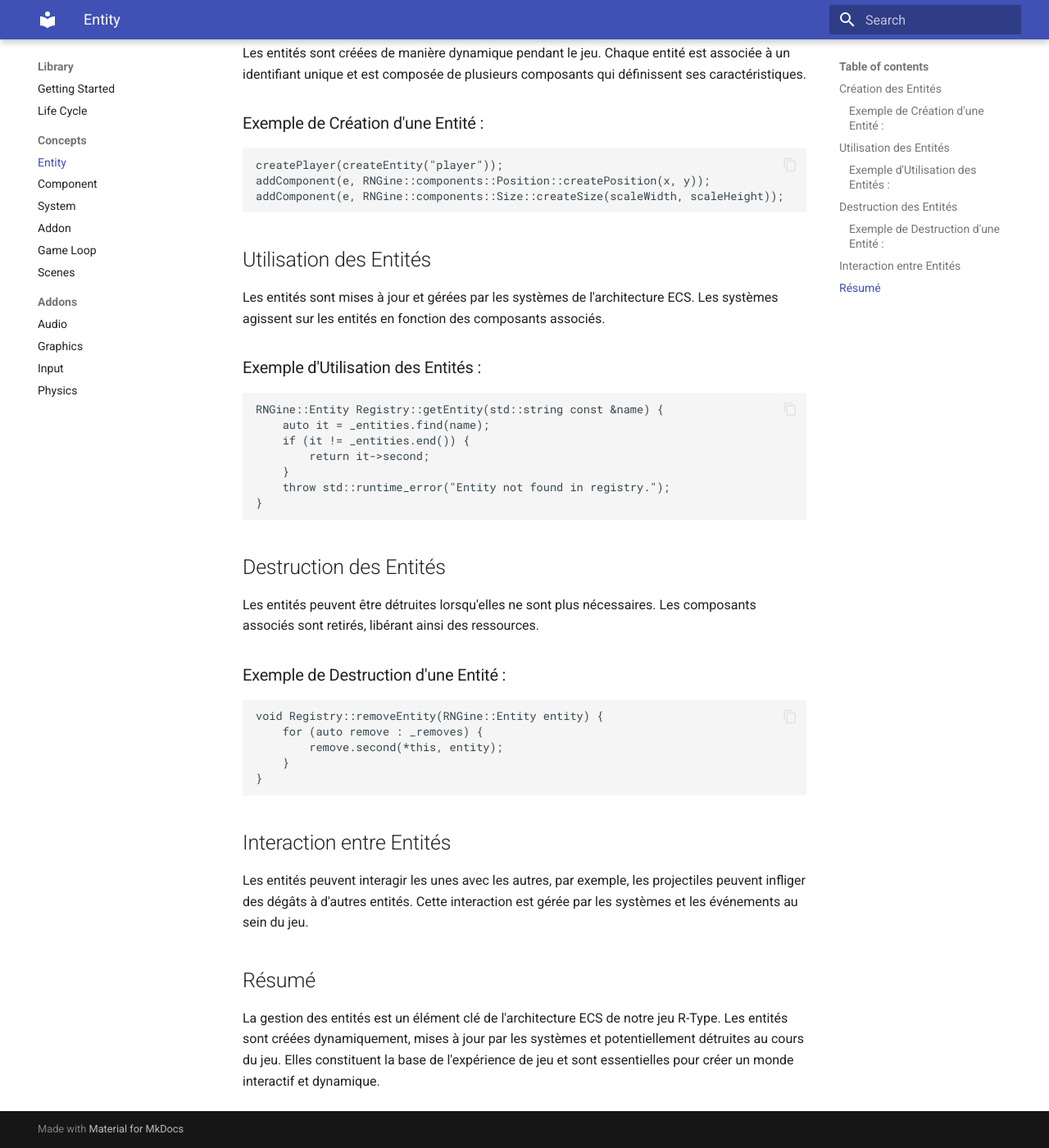
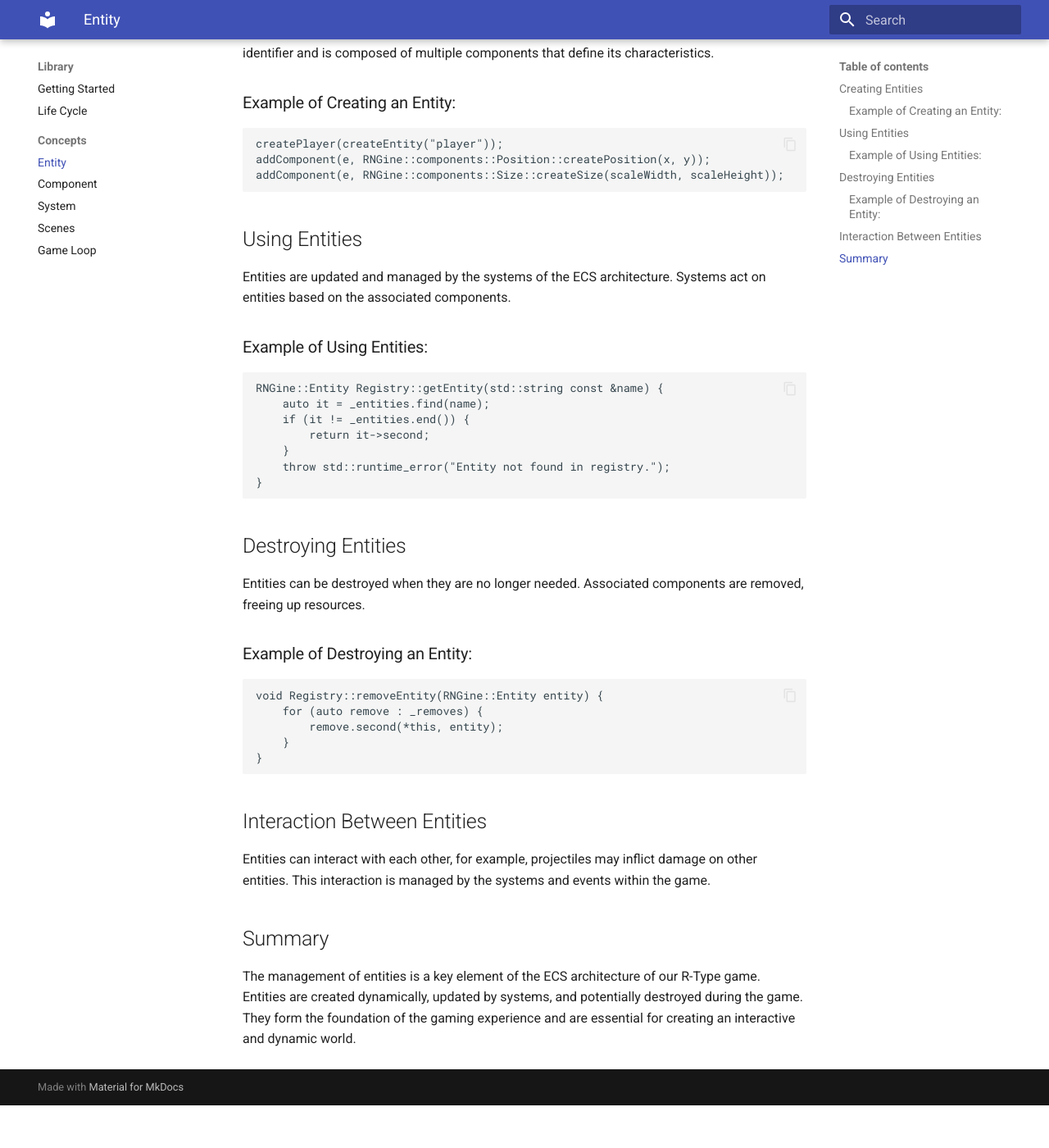
Before and after one commit to KeziahImer/R-Type, an MkDocs documentation site: the page built from docs/library/entity.md, in a window 1280 px wide and 1400 px high, scrolled down 369 px. Shown: the whole window at 82% size. Built offline with MkDocs 1.6.1 and Material for MkDocs 9.7.7, drawn with Linux system fonts in a browser that asks for light colours; after the commit the page ends 1717 px from its top, so only the background shows below that; some of the changed text lies outside the part shown.

Commit message:
✅  doc library

````diff
--- a/docs/library/entity.md
+++ b/docs/library/entity.md
@@ -1,23 +1,23 @@
-# Gestion des Entités (Entities)
+# Entity Management (Entities)
 
-Dans notre jeu R-Type, les entités jouent un rôle central. Les entités représentent les objets du monde du jeu, tels que les vaisseaux spatiaux, les ennemis, les projectiles et divers autres éléments interactifs. Comprendre comment les entités sont gérées est essentiel pour tout développeur travaillant sur notre jeu.
+In our R-Type game, entities play a central role. Entities represent objects in the game world, such as spaceships, enemies, projectiles, and various other interactive elements. Understanding how entities are managed is essential for any developer working on our game.
 
-## Création des Entités
+## Creating Entities
 
-Les entités sont créées de manière dynamique pendant le jeu. Chaque entité est associée à un identifiant unique et est composée de plusieurs composants qui définissent ses caractéristiques.
+Entities are created dynamically during the game. Each entity is associated with a unique identifier and is composed of multiple components that define its characteristics.
 
-### Exemple de Création d'une Entité :
+### Example of Creating an Entity:
 
 ```cpp
 createPlayer(createEntity("player"));
 addComponent(e, RNGine::components::Position::createPosition(x, y));
 addComponent(e, RNGine::components::Size::createSize(scaleWidth, scaleHeight));
 ```
-## Utilisation des Entités
+## Using Entities
 
-Les entités sont mises à jour et gérées par les systèmes de l'architecture ECS. Les systèmes agissent sur les entités en fonction des composants associés.
+Entities are updated and managed by the systems of the ECS architecture. Systems act on entities based on the associated components.
 
-### Exemple d'Utilisation des Entités :
+### Example of Using Entities:
 
 ```cpp
 RNGine::Entity Registry::getEntity(std::string const &name) {
@@ -29,11 +29,11 @@ RNGine::Entity Registry::getEntity(std::string const &name) {
 }
 ```
 
-## Destruction des Entités
+## Destroying Entities
 
-Les entités peuvent être détruites lorsqu'elles ne sont plus nécessaires. Les composants associés sont retirés, libérant ainsi des ressources.
+Entities can be destroyed when they are no longer needed. Associated components are removed, freeing up resources.
 
-### Exemple de Destruction d'une Entité :
+### Example of Destroying an Entity:
 
 ```cpp
 void Registry::removeEntity(RNGine::Entity entity) {
@@ -43,10 +43,10 @@ void Registry::removeEntity(RNGine::Entity entity) {
 }
 ```
 
-## Interaction entre Entités
+## Interaction Between Entities
 
-Les entités peuvent interagir les unes avec les autres, par exemple, les projectiles peuvent infliger des dégâts à d'autres entités. Cette interaction est gérée par les systèmes et les événements au sein du jeu.
+Entities can interact with each other, for example, projectiles may inflict damage on other entities. This interaction is managed by the systems and events within the game.
 
-## Résumé
-La gestion
-des entités est un élément clé de l'architecture ECS de notre jeu R-Type. Les entités sont créées dynamiquement, mises à jour par les systèmes et potentiellement détruites au cours du jeu. Elles constituent la base de l'expérience de jeu et sont essentielles pour créer un monde interactif et dynamique.
+## Summary
+
+The management of entities is a key element of the ECS architecture of our R-Type game. Entities are created dynamically, updated by systems, and potentially destroyed during the game. They form the foundation of the gaming experience and are essential for creating an interactive and dynamic world.
--- a/mkdocs.yml
+++ b/mkdocs.yml
@@ -30,14 +30,8 @@ nav:
           - "Entity": "library/entity.md"
           - "Component": "library/component.md"
           - "System": "library/system.md"
-          - "Addon": "library/addon.md"
+          - "Scenes": "library/scenes.md"
           - "Game Loop": "library/game_loop.md"
-          - "Scenes": "library/scenes.md"
-      - "Addons":
-          - "Audio": "library/audio.md"
-          - "Graphics": "library/graphics.md"
-          - "Input": "library/input.md"
-          - "Physics": "library/physics.md"
   - "About":
       - "Release Notes": "about/index.md"
       - "License": "about/license.md"
````
Also changed, not shown: docs/library/component.md (added, +62 -0 lines), docs/library/game_loop.md (added, +31 -0 lines), docs/library/scenes.md (added, +41 -0 lines), docs/library/system.md (added, +45 -0 lines).
